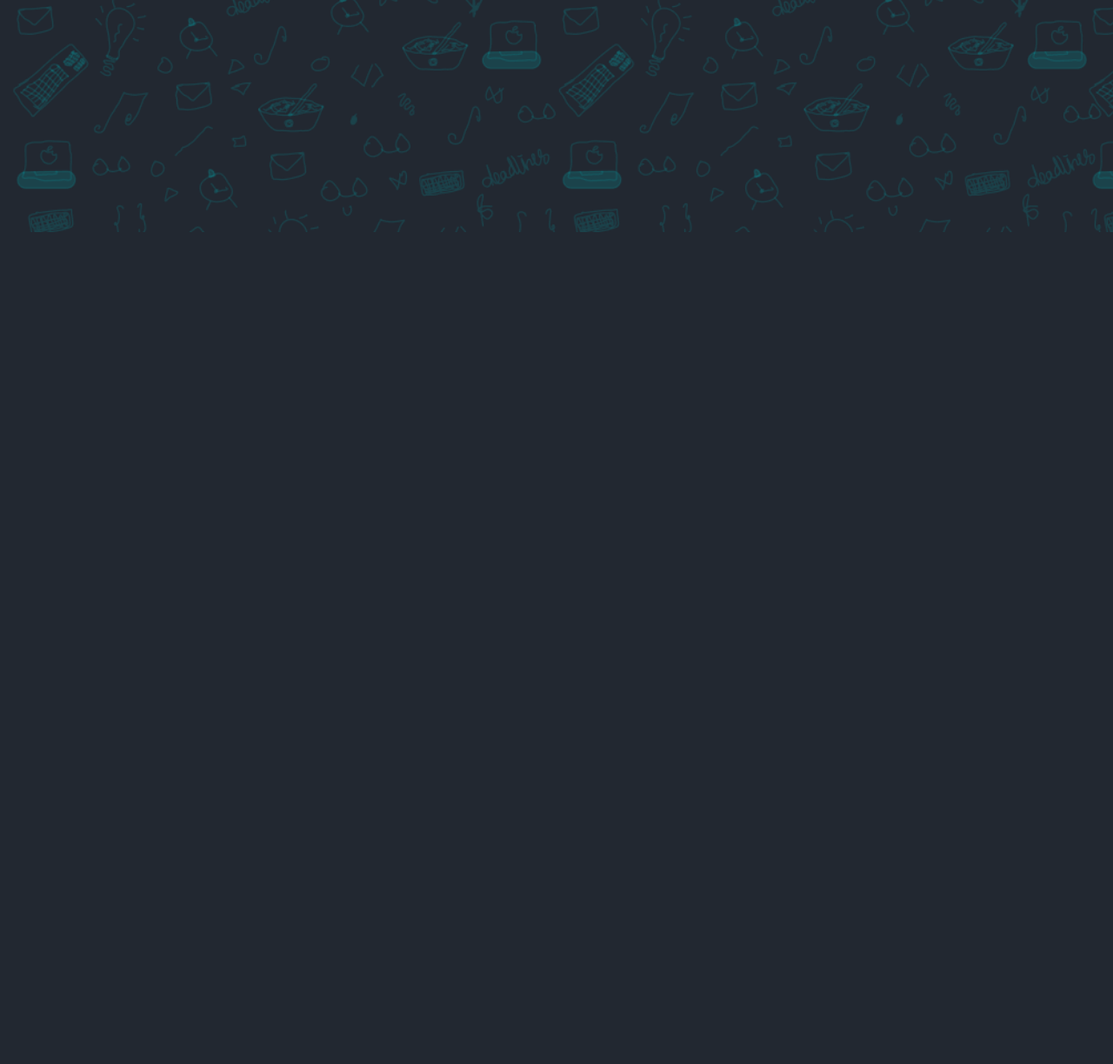
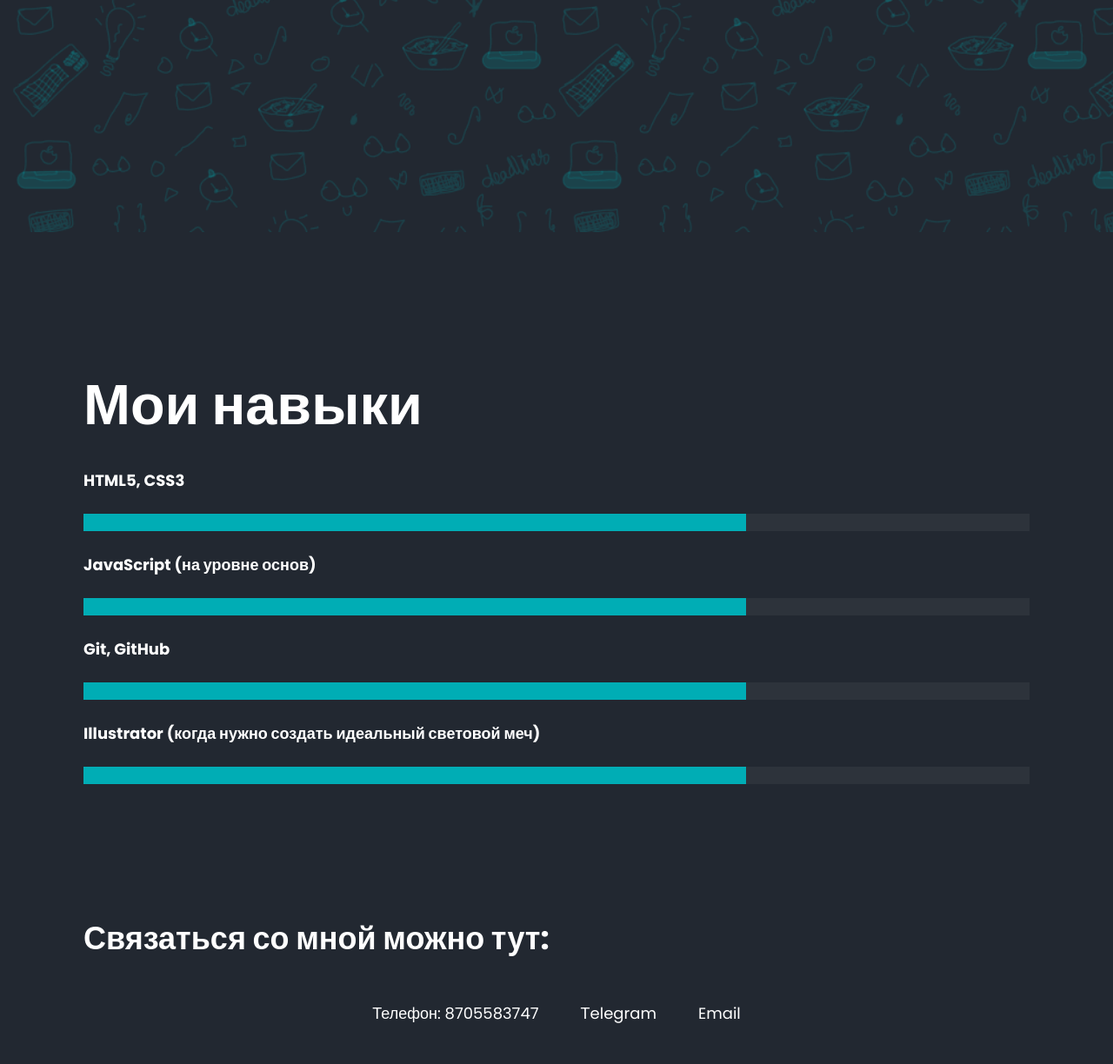
Before and after one commit to nillks/rsschool-cv, a plain HTML site: page index.html in a window 1280 px wide. Shown: the part 2778-4002 px from the top of the page at 87% size. Before the commit the page ends 3045 px from the top, so only its background shows below. Drawn offline with Linux system fonts and the light colour scheme.

Commit message:
feat: create section footer

```diff
--- a/css/style.css
+++ b/css/style.css
@@ -18,7 +18,7 @@ a {
   --light-color: #fff;
   --dark-color: rgba(57, 62, 70, 0.75);
   --border-color: rgba(238, 238, 238, 0.1);
-  --btn-color: rgba(57, 62, 70, 0.50);
+  --btn-color: rgba(57, 62, 70, 0.5);
 }
 
 body {
@@ -301,7 +301,7 @@ header {
 
 .work__btn {
   color: var(--light-color);
-  text-shadow: 0px 4px 4px rgba(0, 0, 0, 0.50);
+  text-shadow: 0px 4px 4px rgba(0, 0, 0, 0.5);
   font-size: 1em;
   font-style: normal;
   font-weight: 700;
@@ -335,3 +335,62 @@ header {
   padding-bottom: 25px;
   text-align: center;
 }
+
+.skills__tiltle,
+.footer__title {
+  color: var(--light-color);
+  font-size: 3.6em;
+  font-style: normal;
+  font-weight: 700;
+  line-height: normal;
+}
+
+.skilss__disc {
+  padding: 25px 0;
+  color: var(--light-color);
+  font-size: 1em;
+  font-style: normal;
+  font-weight: 700;
+  line-height: normal;
+}
+
+.skills__info {
+  width: 100%;
+  height: 20px;
+  background-color: var(--btn-color);
+}
+
+.skills__info-elm {
+  background-color: var(--accent-color);
+  width: 70%;
+  height: 20px;
+}
+
+.skills {
+  padding: 150px 0;
+}
+
+.footer__title {
+  font-size: 2em;
+}
+
+.footer__list {
+  padding-top: 45px;
+  display: flex;
+  grid-gap: 0 48px;
+  justify-content: center;
+  padding-bottom: 45px;
+}
+
+.footer__list-item {
+  list-style: none;
+}
+
+.footer__list-link {
+  color: var(--light-color);
+  transition: all .8s;
+}
+
+.footer__list-link:hover {
+  color: var(--accent-color);
+}
--- a/index.html
+++ b/index.html
@@ -176,7 +176,41 @@
           </div>
         </div>
       </section>
+      <section class="skills">
+        <div class="container">
+          <h2 class="skills__tiltle">Мои навыки</h2>
+          <h3 class="skilss__disc">HTML5, CSS3</h3>
+          <div class="skills__info">
+            <div class="skills__info-elm"></div>
+          </div>
+          <h3 class="skilss__disc">JavaScript (на уровне основ)</h3>
+          <div class="skills__info">
+            <div class="skills__info-elm"></div>
+          </div>
+          <h3 class="skilss__disc">Git, GitHub</h3>
+          <div class="skills__info">
+            <div class="skills__info-elm"></div>
+          </div>
+          <h3 class="skilss__disc">
+            Illustrator (когда нужно создать идеальный световой меч)
+          </h3>
+          <div class="skills__info">
+            <div class="skills__info-elm"></div>
+          </div>
+        </div>
+      </section>
     </main>
-    <footer class="footer"></footer>
+    <footer class="footer">
+      <div class="container">
+        <h2 class="footer__title">
+          Связаться со мной можно тут:
+        </h2>
+        <ul class="footer__list">
+          <li class="footer__list-item"><a class="footer__list-link" href="tel:77055837474">Телефон: 8705583747</a></li>
+          <li class="footer__list-item"><a class="footer__list-link" href="https://t.me/nillks_rss">Тelegram</a></li>
+          <li class="footer__list-item"><a class="footer__list-link" href="daniil.troanov2@gmail.com">Email</a></li>
+        </ul>
+      </div>
+    </footer>
   </body>
 </html>
```
